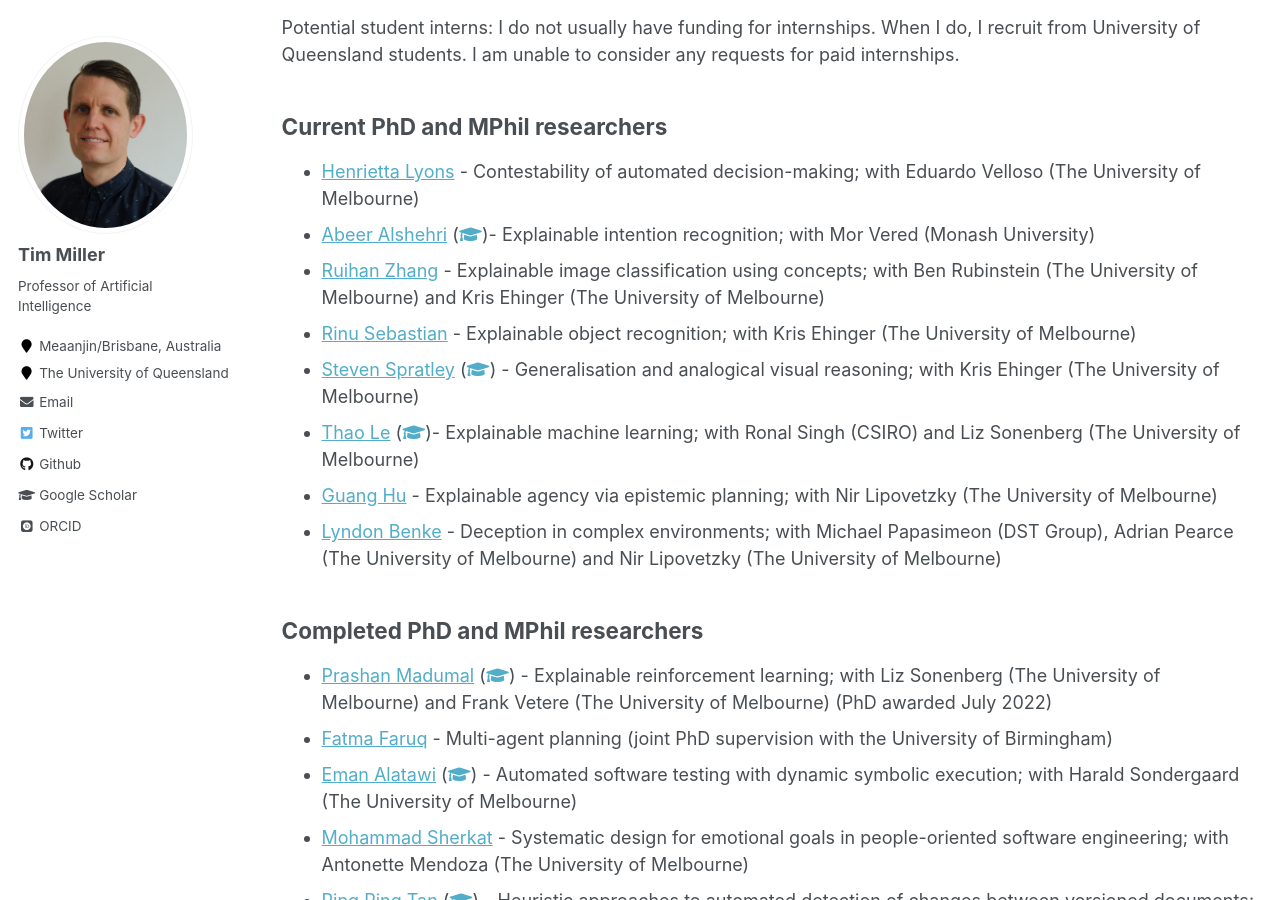
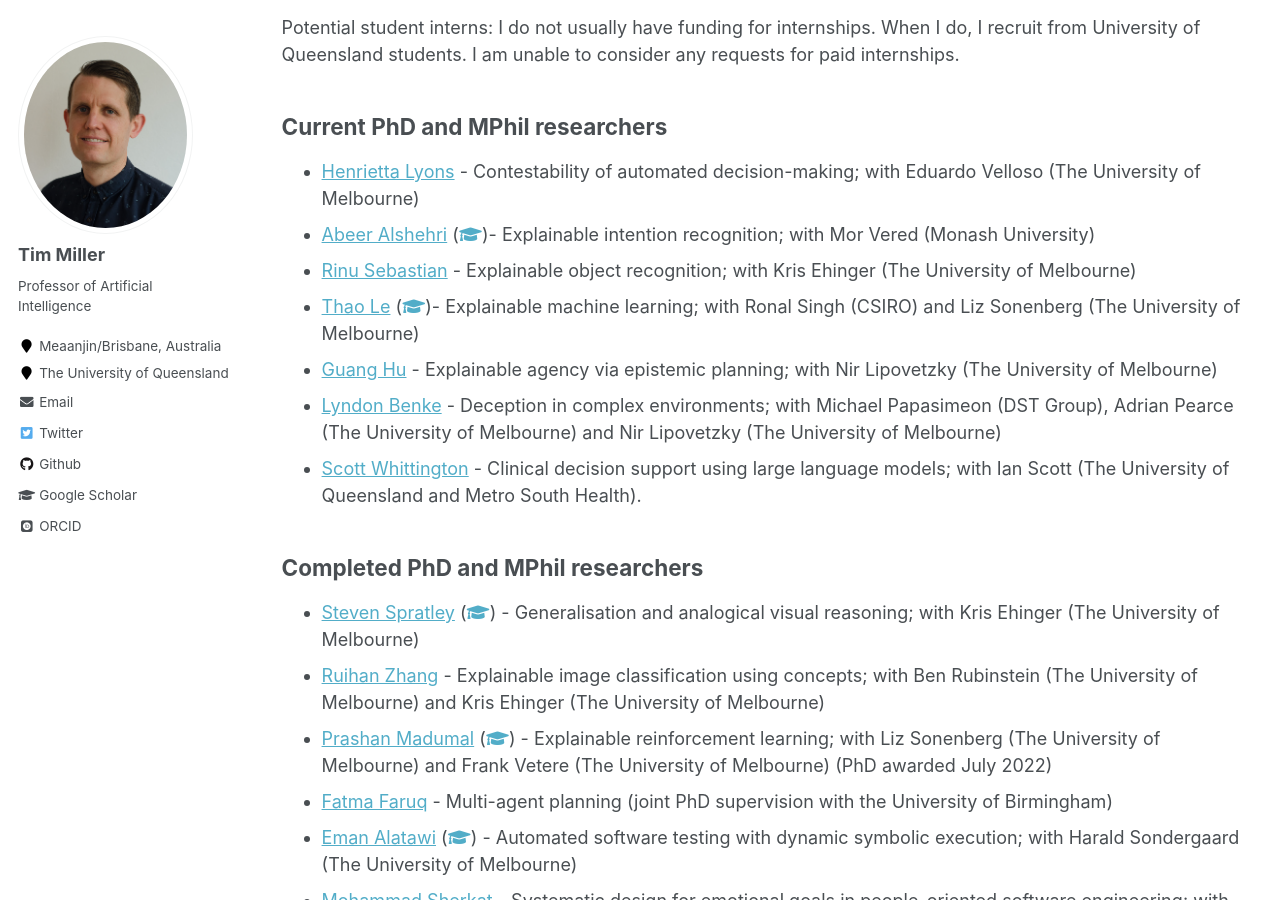
Before and after one commit to uqtmiller/uqtmiller.github.io, a Jekyll site: the page built from _pages/students.md, in a window 1280 px wide and 900 px high, scrolled down 521 px. Built offline with Jekyll 4.4.1, drawn with Linux system fonts in a browser that asks for light colours; some web fonts are replaced.

Commit message:
Update students.md

```diff
--- a/_pages/students.md
+++ b/_pages/students.md
@@ -21,16 +21,16 @@ Potential student interns: I do not usually have funding for internships. When I
 
 * [Henrietta Lyons](https://au.linkedin.com/in/henrietta-lyons-b4420370) - Contestability of automated decision-making; with Eduardo Velloso (The University of Melbourne)
 * [Abeer Alshehri](https://au.linkedin.com/in/abeer-alshehri-79b797121) ([<i class="fas fa-fw fa-graduation-cap"></i>](https://scholar.google.com/citations?user=qw3twmAAAAAJ&hl=en&oi=ao))- Explainable intention recognition; with Mor Vered (Monash University)
-* [Ruihan Zhang](https://scholar.google.com/citations?user=gjSlsnQAAAAJ&hl=en&oi=ao) - Explainable image classification using concepts; with Ben Rubinstein (The University of Melbourne) and Kris Ehinger (The University of Melbourne)
 * [Rinu Sebastian](https://au.linkedin.com/in/rinu-ann-sebastian-06323b157) - Explainable object recognition; with Kris Ehinger (The University of Melbourne)
-* [Steven Spratley](https://au.linkedin.com/in/stevenspratley) ([<i class="fas fa-fw fa-graduation-cap"></i>](https://scholar.google.com/citations?user=_8vZpYMAAAAJ&hl=en&oi=ao))  - Generalisation and analogical visual reasoning; with Kris Ehinger (The University of Melbourne)
 * [Thao Le](https://thaole.xyz/) ([<i class="fas fa-fw fa-graduation-cap"></i>](https://scholar.google.com/citations?user=lvj_SeIAAAAJ&hl=en&oi=ao))- Explainable machine learning; with Ronal Singh (CSIRO) and Liz Sonenberg (The University of Melbourne)
 * [Guang Hu](https://au.linkedin.com/in/guang-hu-7507b4115)  - Explainable agency via epistemic planning; with Nir Lipovetzky (The University of Melbourne)
 * [Lyndon Benke](https://scholar.google.com/citations?user=l5KtWPEAAAAJ&hl=en) - Deception in complex environments; with Michael Papasimeon (DST Group), Adrian Pearce (The University of Melbourne) and Nir Lipovetzky (The University of Melbourne)
+* [Scott Whittington](https://au.linkedin.com/in/scott-whittington-13399413b) - Clinical decision support using large language models; with Ian Scott (The University of Queensland and Metro South Health).
 
 ## Completed PhD and MPhil researchers
 
-
+* [Steven Spratley](https://au.linkedin.com/in/stevenspratley) ([<i class="fas fa-fw fa-graduation-cap"></i>](https://scholar.google.com/citations?user=_8vZpYMAAAAJ&hl=en&oi=ao))  - Generalisation and analogical visual reasoning; with Kris Ehinger (The University of Melbourne)
+* [Ruihan Zhang](https://scholar.google.com/citations?user=gjSlsnQAAAAJ&hl=en&oi=ao) - Explainable image classification using concepts; with Ben Rubinstein (The University of Melbourne) and Kris Ehinger (The University of Melbourne)
 * [Prashan Madumal](https://prashanm.com/) ([<i class="fas fa-fw fa-graduation-cap"></i>](https://scholar.google.com.au/citations?hl=en&pli=1&user=eT4CpUsAAAAJ)) - Explainable reinforcement learning; with Liz Sonenberg (The University of Melbourne) and Frank Vetere (The University of Melbourne) (PhD awarded July 2022)
 * [Fatma Faruq](https://fatmaf.github.io/) - Multi-agent planning (joint PhD supervision with the University of Birmingham)
 * [Eman Alatawi](https://sa.linkedin.com/in/emanalatawi) ([<i class="fas fa-fw fa-graduation-cap"></i>](https://scholar.google.com/citations?user=YshlYaYAAAAJ&hl=en&oi=ao)) - Automated software testing with dynamic symbolic execution; with Harald Sondergaard (The University of Melbourne)
```
